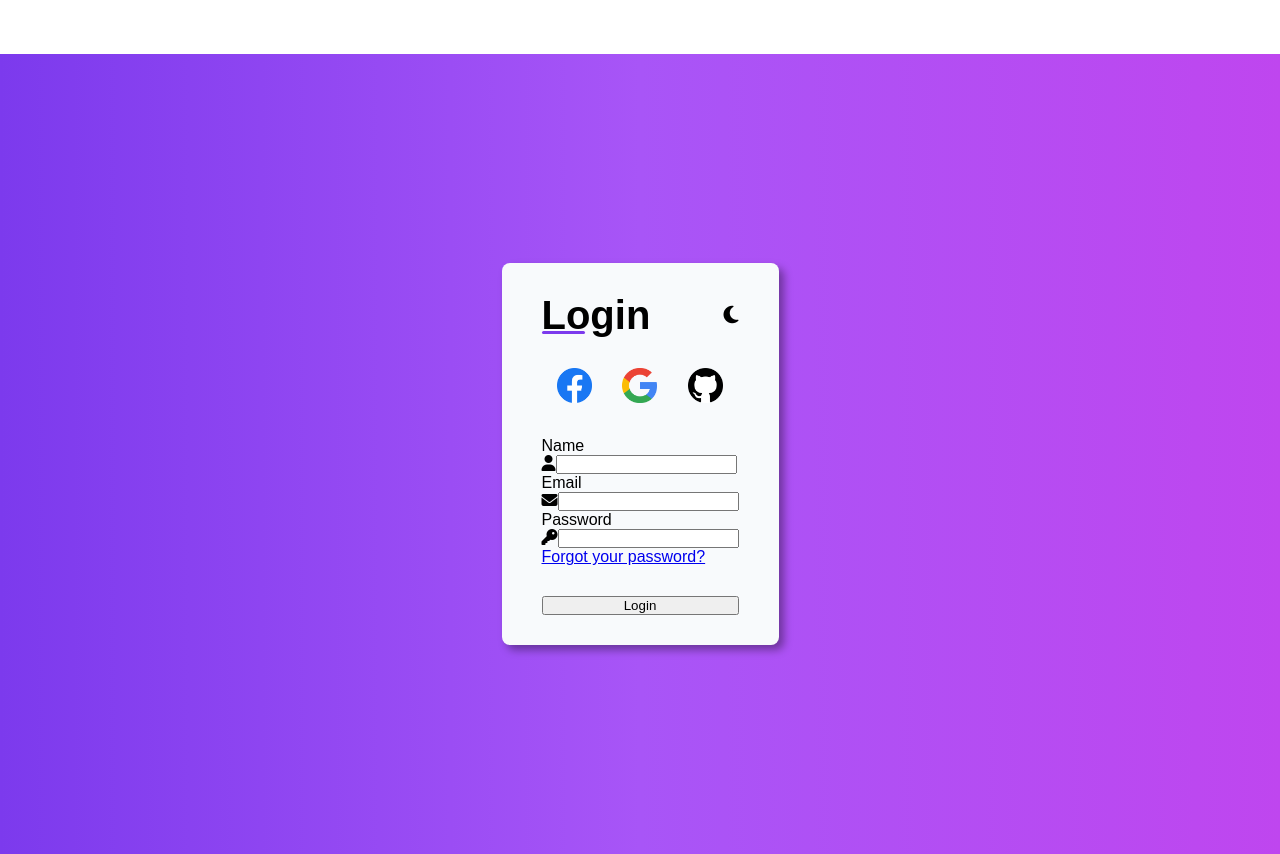
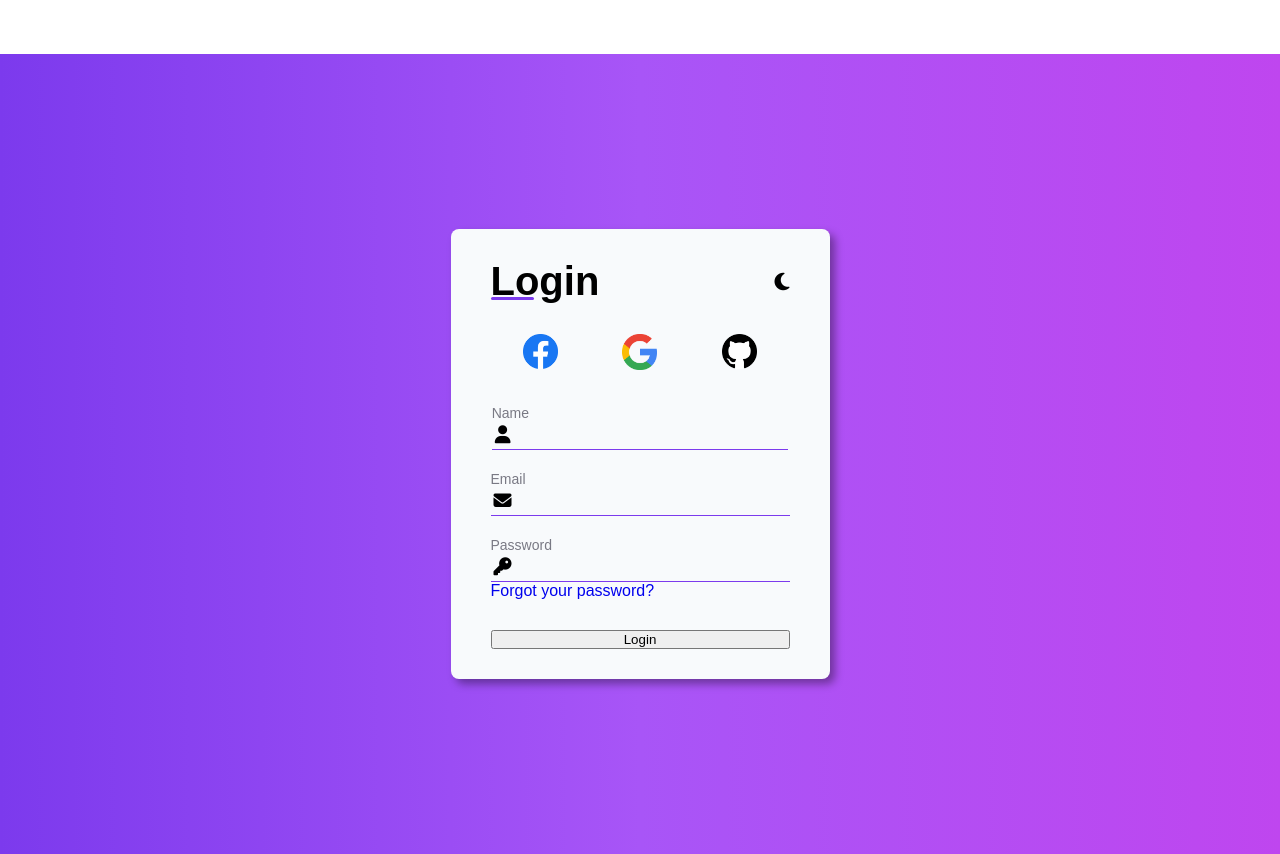
Before and after one commit to WilliamSilvaOliveiraa/Login-form-with-dark-and-light-theme, a Vue app: page / in a window 1280 px wide. Built offline with nearby package versions, Linux system fonts and the light colour scheme; a web font is replaced by a local one.

Commit message:
Estilização da área das inputs finalizada

```diff
--- a/src/components/LoginForm.vue
+++ b/src/components/LoginForm.vue
@@ -19,27 +19,27 @@
 
       <div id="inputs">
         <div class="input_box">
-          <label for="name">
+          <label for="name" class="input-label">
             Name
-            <div class="input_field">
+            <div class="escudoinput">
               <i class="fa-solid fa-user"></i>
               <input type="text" id="name" name="name" />
             </div>
           </label>
         </div>
         <div class="input_box">
-          <label for="email">
+          <label for="email" class="input-label">
             Email
-            <div class="input_field">
+            <div class="escudoinput">
               <i class="fa-solid fa-envelope"></i>
               <input type="text" id="email" name="email" />
             </div>
           </label>
         </div>
         <div class="input_box">
-          <label for="password">
+          <label for="password" class="input-label">
             Password
-            <div class="input_field">
+            <div class="escudoinput">
               <i class="fa-solid fa-key"></i>
               <input type="password" id="password" name="password" />
             </div>
@@ -121,6 +121,19 @@ root {
   transform: scale(1.2);
 }
 
+#inputs {
+  display: flex;
+  flex-direction: column;
+  align-items: center;
+  justify-content: center;
+  gap: 20px;
+}
+
+.input-label {
+  font-size: 14px;
+  color: #797984;
+}
+
 #login_form {
   background-color: #f8fafc;
   display: flex;
@@ -157,4 +170,34 @@ root {
   cursor: pointer;
   font-size: 20px;
 }
+
+.escudoinput {
+  display: flex;
+  align-items: center;
+  gap: 15px;
+  padding: 3px;
+  cursor: text;
+  border-bottom: 1px solid #7c3aed;
+}
+
+.escudoinput i {
+  font-size: 18px;
+  color: #000;
+}
+
+.escudoinput input {
+  border: none;
+  background-color: transparent;
+  width: 260px;
+  font-size: 18px;
+  padding: 0px 5px;
+}
+
+.escudoinput input:focus {
+  outline: none;
+}
+
+#forgot_password a {
+  text-decoration: none;
+}
 </style>
```
